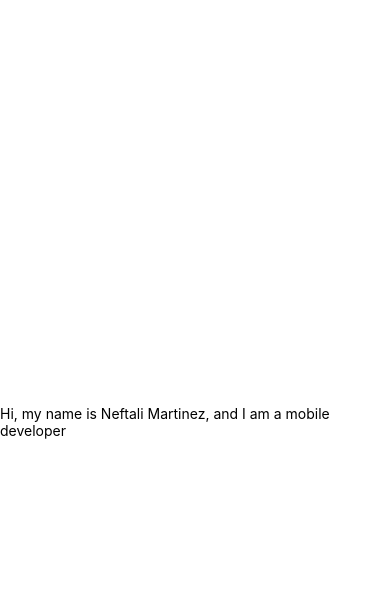
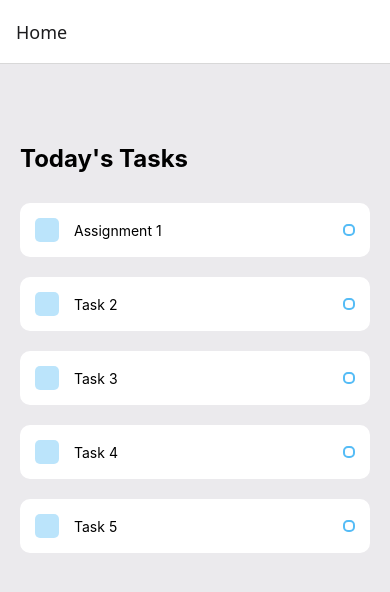
Before and after one commit to nmartinez71/HybridApps, a React Native app: screen / in a window 390 px wide. Shown: the top 592 px of the page. Built offline with nearby package versions, Linux system fonts and the light colour scheme.

Commit message:
Assignment setup

```diff
--- a/App.js
+++ b/App.js
@@ -1,20 +1,66 @@
+import React from 'react';
 import { StatusBar } from 'expo-status-bar';
-import { StyleSheet, Text, View } from 'react-native';
+import { ScrollView, StyleSheet, Text, View, TouchableOpacity } from 'react-native';
+import { NavigationContainer } from '@react-navigation/native';
+import { createStackNavigator } from '@react-navigation/stack';
+import Task from './components/Task';
+import Asmt1 from './screens/Asmt1';
+
+const Stack = createStackNavigator();
 
 export default function App() {
   return (
+    <NavigationContainer>
+      <Stack.Navigator initialRouteName="Home">
+        <Stack.Screen name="Home" component={Home} />
+        <Stack.Screen name="Asmt1" component={Asmt1} />
+      </Stack.Navigator>
+    </NavigationContainer>
+  );
+}
+
+function Home({ navigation }) {
+  return (
     <View style={styles.container}>
-      <Text>Hi, my name is Neftali Martinez, and I am a mobile developer</Text>
+      <View style={styles.tasksWrapper}>
+        <Text style={styles.sectionTitle}>Today's Tasks</Text>
+        <ScrollView>
+          <View style={styles.items}>
+            <TouchableOpacity onPress={() => navigation.navigate('Asmt1')}>
+              <Task text={'Assignment 1'} />
+            </TouchableOpacity>
+            <TouchableOpacity onPress={() => navigation.navigate('Asmt2')}>
+              <Task text={'Task 2'} />
+            </TouchableOpacity>
+            <TouchableOpacity onPress={() => navigation.navigate('')}>
+              <Task text={'Task 3'} />
+            </TouchableOpacity>
+            <Task text={'Task 4'} />
+            <Task text={'Task 5'} />
+          </View>
+        </ScrollView>
+      </View>
       <StatusBar style="auto" />
     </View>
   );
 }
 
+
+
 const styles = StyleSheet.create({
   container: {
     flex: 1,
-    backgroundColor: '#fff',
-    alignItems: 'center',
-    justifyContent: 'center',
+    backgroundColor: '#EBEAED'
+  },
+  tasksWrapper:  {
+    paddingTop: 80,
+    paddingHorizontal: 20
+  },
+  sectionTitle: {
+    fontSize: 24,
+    fontWeight: 'bold'
+  },
+  items: {
+    marginTop: 30,
   },
 });
--- /dev/null
+++ b/components/Task.js
@@ -0,0 +1,52 @@
+import React from "react";
+import { View, Text, StyleSheet, TouchableOpacity } from 'react-native';
+
+const Task = (props) => {
+    return (
+        <View style={styles.item}>
+            <View style={styles.itemLeft}>
+                <View style={styles.square}></View>
+                <Text style={styles.itemText}>{props.text}</Text>
+            </View>
+            <View style={styles.circular}></View>
+
+        </View>
+    )
+}
+
+const styles = StyleSheet.create({
+    item:{
+        backgroundColor:'#FFF',
+        padding: 15,
+        borderRadius: 10,
+        flexDirection: 'row',
+        alignItems: 'center',
+        justifyContent: 'space-between',
+        marginBottom: 20,
+    },
+    itemLeft:{
+        flexDirection: 'row',
+        alignItems: 'center',
+        flexWrap: 'wrap'
+    },
+    square:{
+        width: 24,
+        height: 24,
+        backgroundColor: '#55BCF6',
+        opacity: 0.4,
+        borderRadius: 5,
+        marginRight: 15
+    },
+    itemText:{
+        maxWidth: '80%'
+    },
+    circular:{
+        width: 12,
+        height: 12,
+        borderColor: '#55BCF6',
+        borderWidth: 2,
+        borderRadius: 5,
+    },
+});
+
+export default Task;
--- /dev/null
+++ b/screens/Asmt1.js
@@ -0,0 +1,28 @@
+import React from 'react';
+import { View, Text, StyleSheet } from 'react-native';
+
+export default function Asmt1() {
+  return (
+    <View style={styles.container}>
+      <Text style={styles.title}>This is Assignment 1</Text>
+      <Text style={styles.details}></Text>
+    </View>
+  );
+}
+
+const styles = StyleSheet.create({
+  container: {
+    flex: 1,
+    backgroundColor: '#EBEAED',
+    justifyContent: 'center',
+    alignItems: 'center',
+  },
+  title: {
+    fontSize: 24,
+    fontWeight: 'bold',
+  },
+  details: {
+    fontSize: 18,
+    marginTop: 20,
+  },
+});
```
Also changed, not shown: package.json (+6 -1 lines), 1 other file (tests, documents, lock files or other folders).
